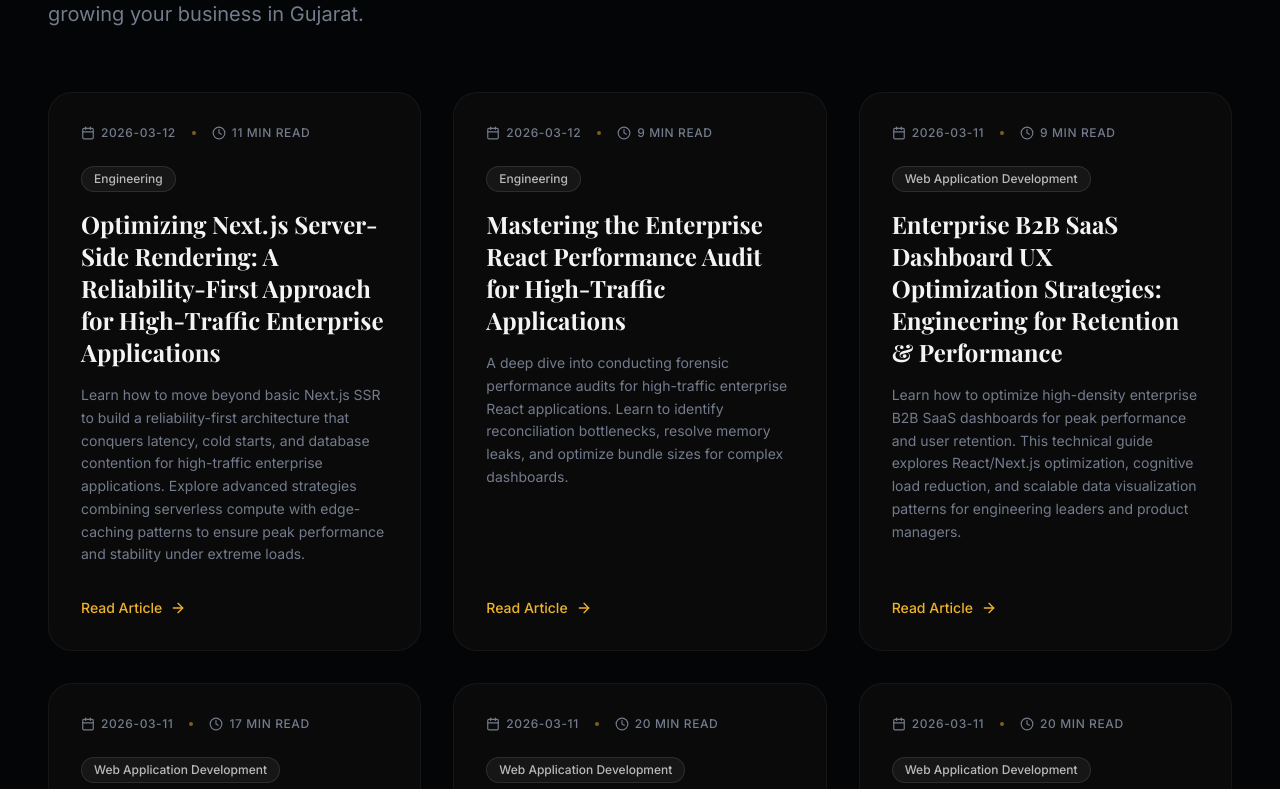
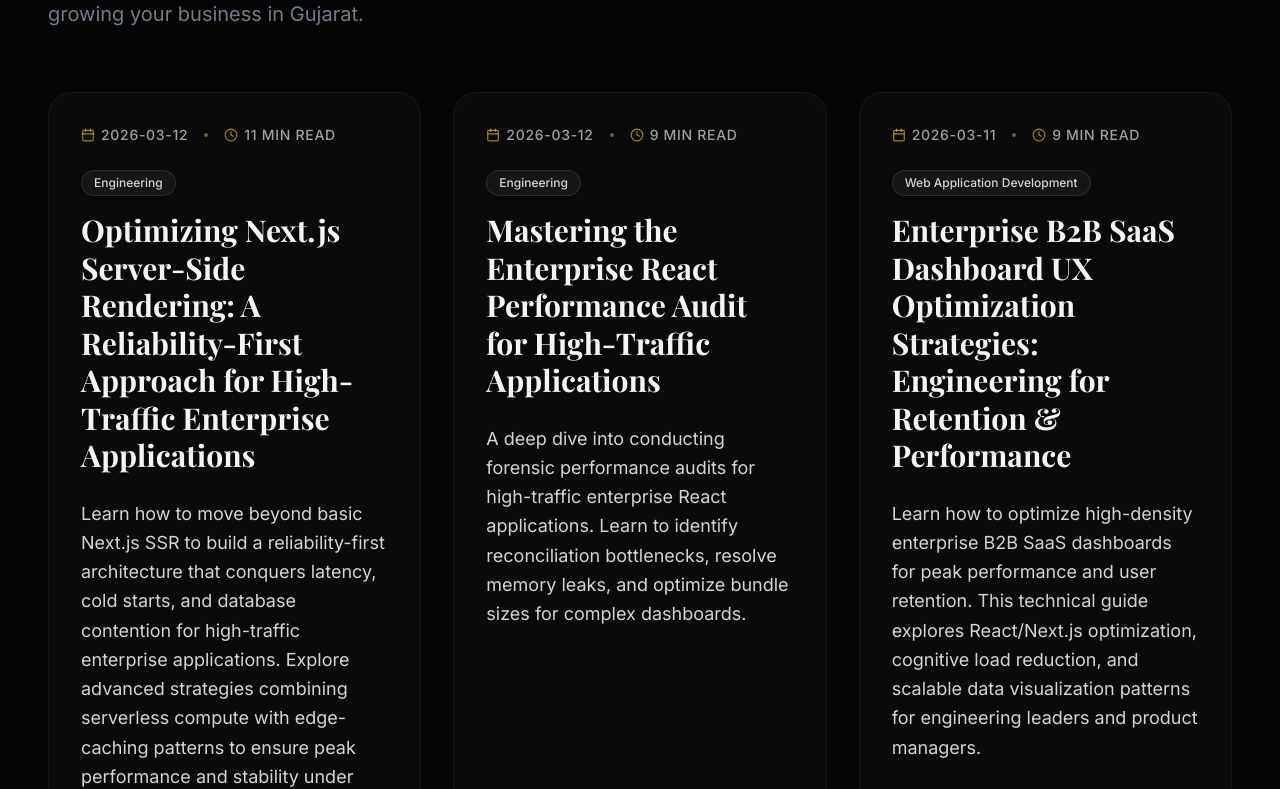
Before and after one commit to KarmJoshi/FourIqTech, a React (Vite) app: page /blog in a window 1280 px wide. Shown: the part 351-1140 px from the top of the page. Built offline with nearby package versions, Linux system fonts and the light colour scheme; the HTML template or start-up script is replaced by a standard one.

Commit message:
Enhance blog listing page typography readability

```diff
--- a/src/pages/Blog.tsx
+++ b/src/pages/Blog.tsx
@@ -49,27 +49,27 @@ export default function Blog() {
             >
               <div className="absolute inset-0 bg-gradient-to-b from-primary/5 to-transparent opacity-0 group-hover:opacity-100 transition-opacity duration-500 pointer-events-none" />
 
-              <div className="flex items-center gap-4 text-xs font-medium text-muted-foreground mb-6 uppercase tracking-wider">
-                <span className="flex items-center gap-1.5"><Calendar size={14} /> {post.date}</span>
+              <div className="flex items-center gap-4 text-sm font-medium text-zinc-400 mb-6 uppercase tracking-wider">
+                <span className="flex items-center gap-1.5"><Calendar size={14} className="text-primary/70" /> {post.date}</span>
                 <span className="w-1 h-1 rounded-full bg-primary/50" />
-                <span className="flex items-center gap-1.5"><Clock size={14} /> {post.readTime}</span>
+                <span className="flex items-center gap-1.5"><Clock size={14} className="text-primary/70" /> {post.readTime}</span>
               </div>
 
-              <div className="mb-4">
-                <span className="inline-block px-3 py-1 bg-white/5 rounded-full text-xs font-medium text-white/70 mb-4 border border-white/10">
+              <div className="mb-6">
+                <span className="inline-block px-3 py-1 bg-white/5 rounded-full text-xs font-medium text-zinc-300 mb-4 border border-white/10 shadow-sm">
                   {post.category}
                 </span>
-                <h2 className="text-2xl font-display font-bold text-zinc-100 group-hover:text-primary transition-colors duration-300">
+                <h2 className="text-2xl md:text-3xl font-display font-bold text-zinc-100 group-hover:text-primary transition-colors duration-300 leading-tight">
                   {post.title}
                 </h2>
               </div>
 
-              <p className="text-muted-foreground text-sm leading-relaxed mb-8 flex-1">
+              <p className="text-zinc-300 text-base md:text-lg leading-relaxed mb-8 flex-1">
                 {post.excerpt}
               </p>
 
-              <div className="mt-auto flex items-center gap-2 text-sm font-medium text-primary">
-                Read Article <ArrowRight size={16} className="group-hover:translate-x-1 transition-transform" />
+              <div className="mt-auto flex items-center gap-2 text-base font-medium text-primary uppercase tracking-wide">
+                Read Article <ArrowRight size={18} className="group-hover:translate-x-2 transition-transform" />
               </div>
             </Link>
           ))}
```
